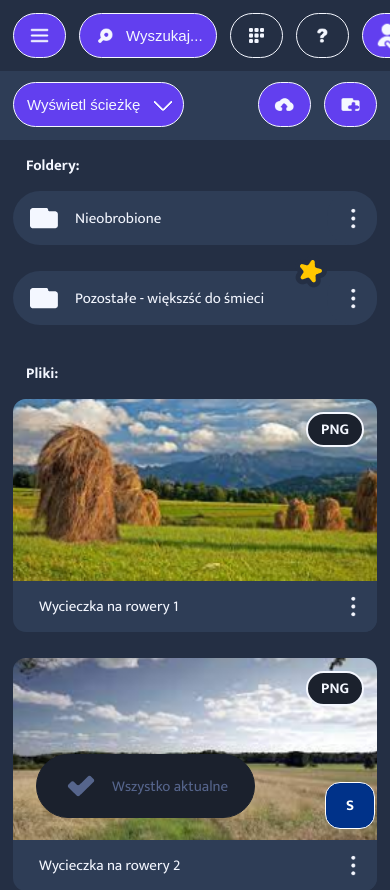
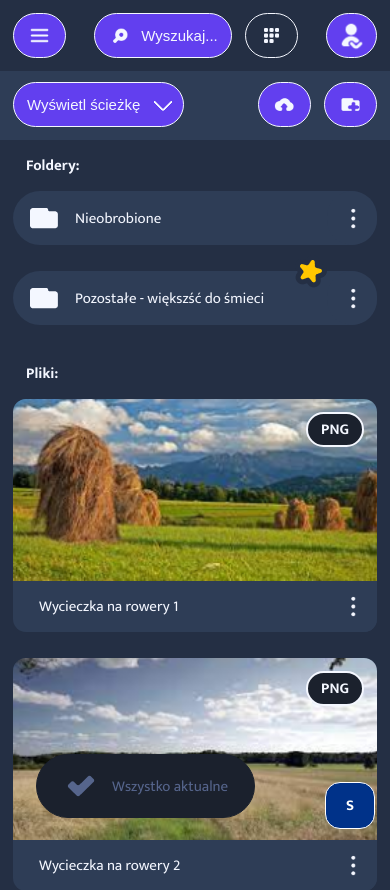
Before and after one commit to BarteXikora/file-explorer-app, a React (Create React App) app: page / in a window 390 px wide. Shown: the top 890 px of the page. Built offline with nearby package versions, Linux system fonts and the light colour scheme.

Commit message:
Hid help button on small screen.

```diff
--- a/src/components/layout/topBar/TopBar.styled.tsx
+++ b/src/components/layout/topBar/TopBar.styled.tsx
@@ -55,6 +55,10 @@ const StyledTopBar = styled.section`
 
     @media (max-width: ${(props) => props.theme.screenSizes.small}) {
         padding: ${(props) => props.theme.margins.sectionBigMobile};
+
+        .button-help {
+            display: none;
+        }
     }
 `
 
--- a/src/components/layout/topBar/TopBar.tsx
+++ b/src/components/layout/topBar/TopBar.tsx
@@ -46,7 +46,7 @@ const TopBar = () => {
         </div>
 
         <div>
-            <Button variant='secondary'>
+            <Button variant='secondary' className='button-help'>
                 <img src={iconHelp} alt="Pomoc" />
 
                 <span className="help-button-text">Pomoc...</span>
```
